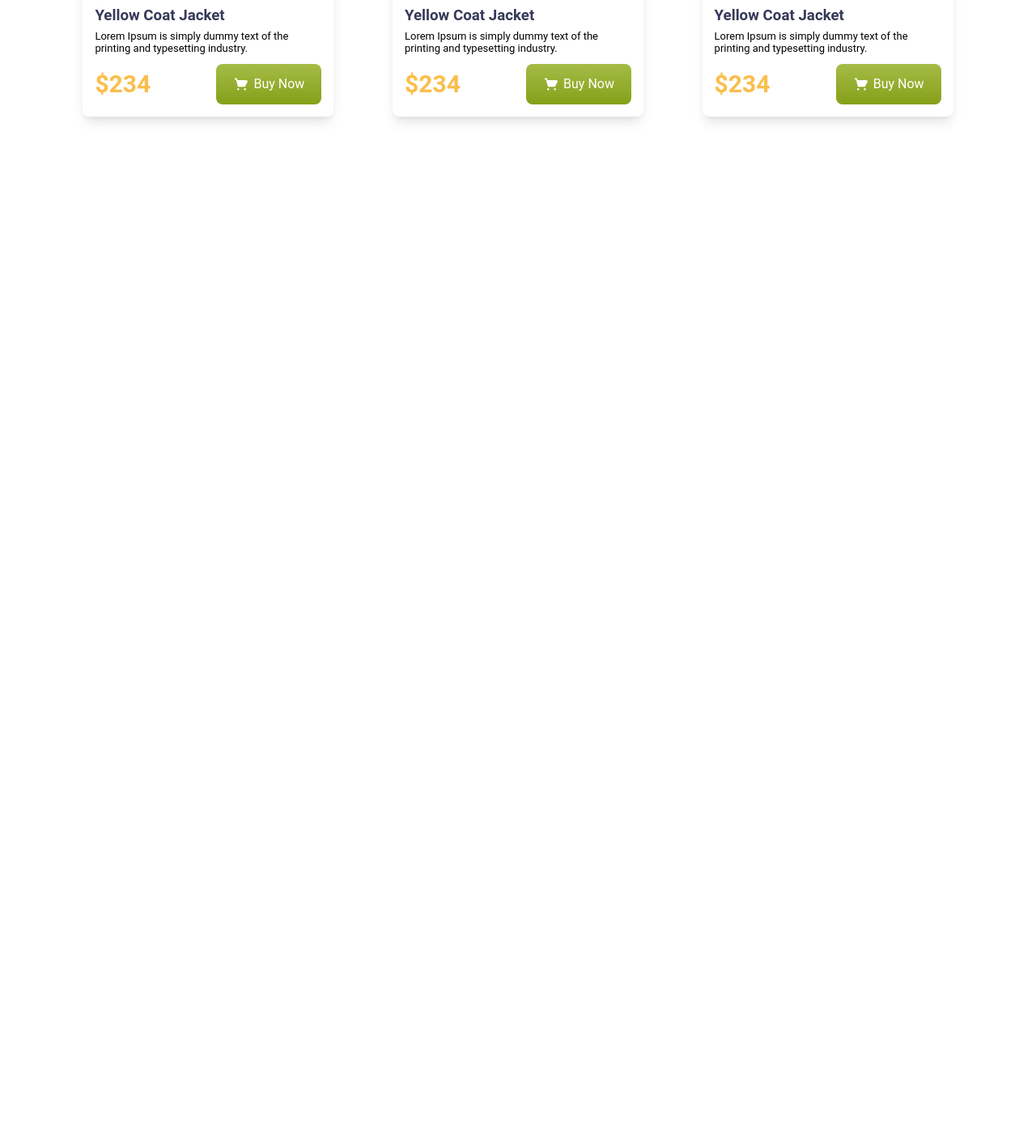
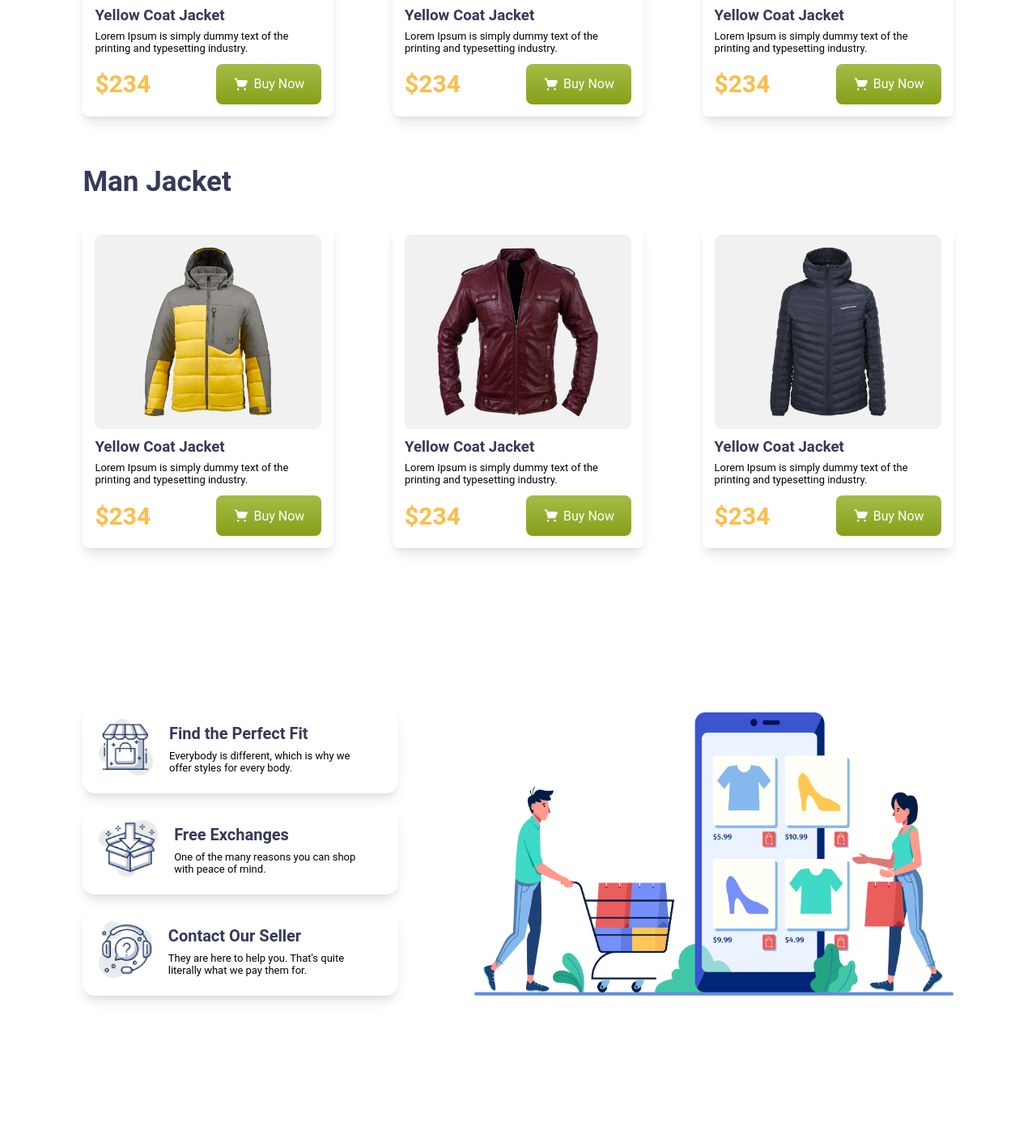
Before and after one commit to amin-babu/Penguin-Fashion, a plain HTML site: page index.html in a window 1280 px wide. Shown: the part 1276-2683 px from the top of the page at 81% size. Before the commit the page ends 1450 px from the top, so only its background shows below. Drawn offline with Linux system fonts and the light colour scheme.

Commit message:
finished without responsive

```diff
--- a/index.html
+++ b/index.html
@@ -13,7 +13,9 @@
 <body>
   <nav class="navber">
     <div class="logo">
-      <img src="icons/logo.png" alt="">
+      <a href="index.html" target="_blank">
+        <img src="icons/logo.png" alt="">
+      </a>
     </div>
 
     <div class="menu">
@@ -92,6 +94,93 @@
         </div>
      </div>
     </section>
+
+
+    <section>
+     <div class="container">
+        <h2 class="heading">Man Jacket</h2>
+
+        <div class="women-container">
+
+          <div class="cart">
+            <img class="podurct-img" src="images/jacket-4.png" alt="">
+            <h3 class="cart-head">Yellow Coat Jacket</h3>
+            <p>
+              Lorem Ipsum is simply dummy text of the printing and typesetting industry.
+            </p>
+            <div class="cart-action">
+              <h3>$234</h3>
+              <a href="#" class="primary-btn"><img src="icons/shopping-cart 1.png" alt="">Buy Now</a>
+            </div>
+          </div>
+
+
+          <div class="cart">
+            <img class="podurct-img" src="images/jacket-5.png" alt="">
+            <h3 class="cart-head">Yellow Coat Jacket</h3>
+            <p>
+              Lorem Ipsum is simply dummy text of the printing and typesetting industry.
+            </p>
+            <div class="cart-action">
+              <h3>$234</h3>
+              <a href="#" class="primary-btn"><img src="icons/shopping-cart 1.png" alt="">Buy Now</a>
+            </div>
+          </div>
+
+          <div class="cart">
+            <img class="podurct-img" src="images/jacket-6.png" alt="">
+            <h3 class="cart-head">Yellow Coat Jacket</h3>
+            <p>
+              Lorem Ipsum is simply dummy text of the printing and typesetting industry.
+            </p>
+            <div class="cart-action">
+              <h3>$234</h3>
+              <a href="#" class="primary-btn"><img src="icons/shopping-cart 1.png" alt="">Buy Now</a>
+            </div>
+          </div>
+        </div>
+     </div>
+    </section>
+
+    <section>
+      <div class="container">
+        <div class="fit-container">
+          <div class="fit-left">
+            <div class="fit-box">
+              <div><img src="icons/house.png" alt="" class="fit-img"></div>
+              <div class="fit-info">
+                <h3>Find the Perfect Fit</h3>
+                <p>
+                  Everybody is different, which is why we offer styles for every body.
+                </p>
+              </div>
+            </div>
+            <div class="fit-box">
+              <div><img src="icons/box.png" alt="" class="fit-img"></div>
+              <div class="fit-info">
+                <h3>Free Exchanges</h3>
+                <p>
+                  One of the many reasons you can shop with peace of mind.
+                </p>
+              </div>
+            </div>
+            <div class="fit-box">
+              <div><img src="icons/question.png" alt="" class="fit-img"></div>
+              <div class="fit-info">
+                <h3>Contact Our Seller</h3>
+                <p>
+                  They are here to help you. That's quite literally what we pay them for.
+                </p>
+              </div>
+            </div>
+          </div>
+
+          <div class="fit-right">
+              <img class="fit-right-img" src="images/shopping.png" alt="">
+          </div>
+        </div>
+      </div>
+    </section>
   </main>
 </body>
 </html>
--- a/style.css
+++ b/style.css
@@ -118,6 +118,11 @@
   box-shadow: rgba(0, 0, 0, 0.1) 0px 10px 15px -3px, rgba(0, 0, 0, 0.05) 0px 4px 6px -2px;
   padding: 15px;
   border-radius: 8px;
+  transition: .5s;
+}
+
+.cart:hover{
+  box-shadow: rgba(60, 64, 67, 0.3) 0px 1px 2px 0px, rgba(60, 64, 67, 0.15) 0px 2px 6px 2px;
 }
 
 .cart-head{
@@ -140,7 +145,56 @@
   font-size: 30px;
   color: #FABE4C;
 }
-/* responsiveness */
+
+/* fit section */
+
+.fit-container{
+  display: flex;
+  justify-content: space-between;
+  height: 80vh;
+  align-items: center;
+}
+
+.fit-box{
+  width: 350px;
+  height: 100px;
+  box-shadow: rgba(0, 0, 0, 0.1) 0px 10px 15px -3px, rgba(0, 0, 0, 0.05) 0px 4px 6px -2px;
+  border-radius: 15px;
+  display: flex;
+  /* justify-content: space-between; */
+  padding: 5px 20px;
+  align-items: center;
+  gap: 20px;
+  margin-bottom: 15px;
+  transition: .5s;
+}
+
+.fit-box:hover{
+  box-shadow: rgba(60, 64, 67, 0.3) 0px 1px 2px 0px, rgba(60, 64, 67, 0.15) 0px 2px 6px 2px;
+}
+.fit-info h3{
+  color: #363958;
+  font-size: 20px;
+  margin-bottom: 8px;
+}
+
+.fit-info p{
+  font-size: small;
+  width: 250px;
+}
+
+.fit-img{
+  height: 70px;
+}
+
+.fit-right-img{
+  height: 350px;
+}
+
+/*---------------------------------------------------------------------------------
+----------------------------------responsiveness--------------------------------------------------------------------------------------------------------------------*/
+
+
 
 @media screen and (max-width:780px) {
   .navber{
@@ -190,4 +244,8 @@
   .cart{
     margin: 20px 0;
   }
+
+  /* .podurct-img{
+    width: 100%;
+  } */
 }
```
